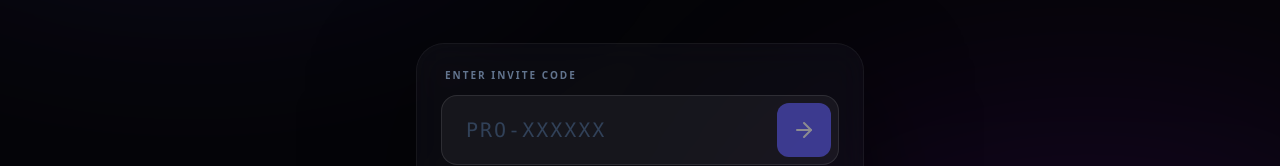
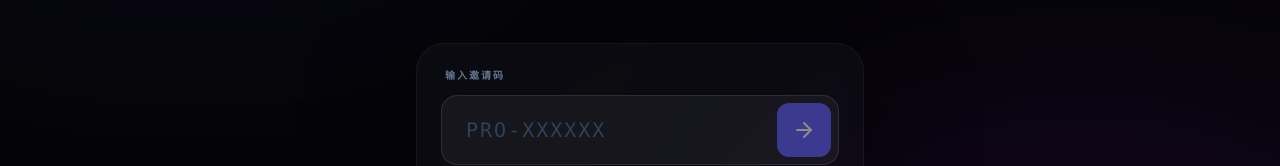
Before and after one commit to franksunye/stockwise, a Next.js app in the folder frontend/: page /dashboard in a window 1280 px wide. Shown: the part 358-524 px from the top of the page. Built offline with nearby package versions, Linux system fonts and the light colour scheme; no server answers; the database is empty.

Commit message:
chore: update text.

```diff
--- a/frontend/src/components/InviteWall.tsx
+++ b/frontend/src/components/InviteWall.tsx
@@ -72,7 +72,7 @@ export function InviteWall({ onSuccess }: Props) {
           <div className="space-y-6">
             <div>
               <label className="block text-[10px] font-black uppercase tracking-[0.2em] text-slate-500 mb-3 ml-1">
-                ENTER INVITE CODE
+                输入邀请码
               </label>
               <div className="relative group">
                 <input
```
